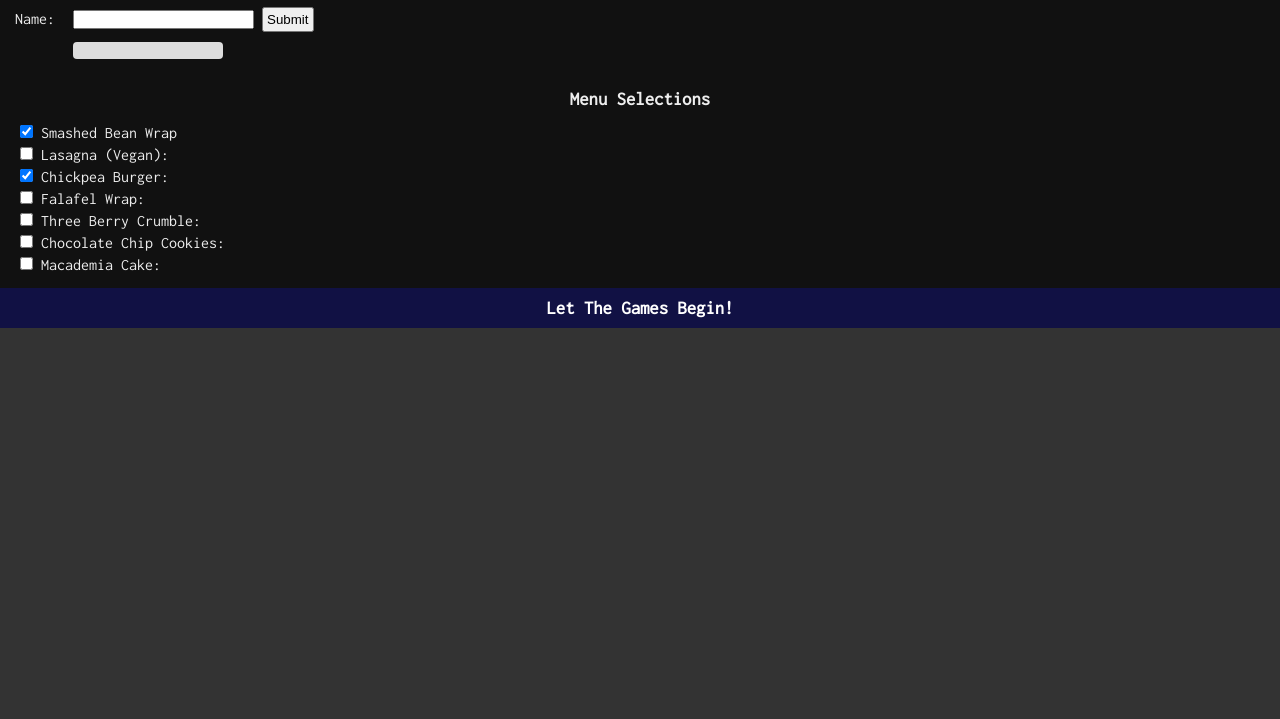
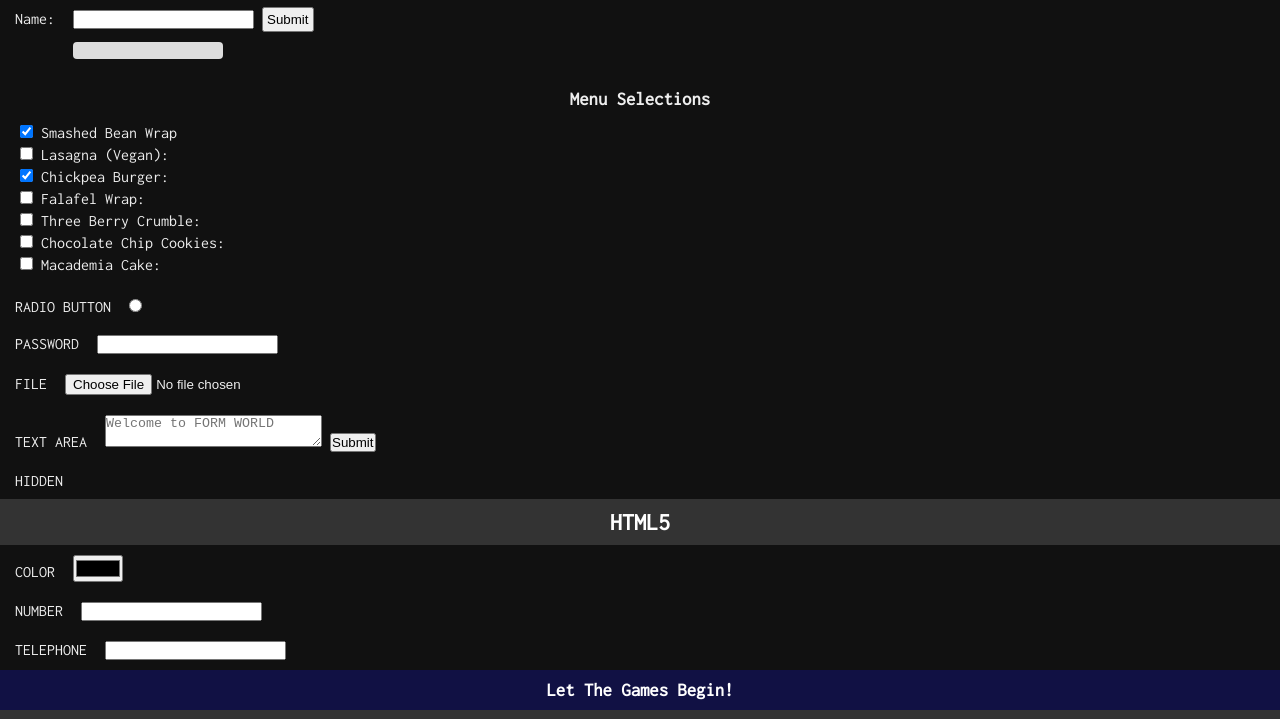
Before and after one commit to ArchieAtOrigins/Forms-Practice, a plain HTML site: page index.html in a window 1280 px wide. Shown: the part 81-800 px from the top of the page. Drawn offline with Linux system fonts and the light colour scheme.

Commit message:
Added a lot of commenting to make it easier to navigate. Made somemore efforts on getting the checkbox array

```diff
--- a/index.html
+++ b/index.html
@@ -16,6 +16,8 @@
 			<button id="showAndTell" name="button">Show/Hide</button>
 		</div>
 		<section id="showNoShow">
+
+			<!-- TEXT BOX -->
 			<div class="formBox">
 				<form name="txtbx" action="xxx">
 					<label for="textBox" class="label">Name: </label>
@@ -25,6 +27,7 @@
 				<p id="para1">&nbsp;</p>
 			</div>
 
+			<!-- CHECKBOX -->
 			<div class="formBox">
 				<form name="chkbx">
 					<h3>Menu Selections</h3>
@@ -59,13 +62,15 @@
 				</form>
 			</div>
 
-			<!-- <div class="formBox">
+			<!-- RADIO BUTTON -->
+			<div class="formBox">
 				<form id="rdo">
 					<label for="radio" class="label">RADIO BUTTON</label>
 					<input type="radio" name="radio">
 				</form>
 			</div>
 
+			<!-- PASSWORD -->
 			<div class="formBox">
 				<form id="pwd">
 					<label for="password" class="label">PASSWORD</label>
@@ -73,12 +78,15 @@
 				</form>
 			</div>
 
+			<!-- FILE -->
 			<div class="formBox">
 				<form id="fl">
 					<label for="file" class="label">FILE</label>
 					<input type="file" name="file">
 				</form>
 			</div>
+
+			<!-- TEXTAREA -->
 
 			<div class="formBox">
 				<form id="tstara">
@@ -88,6 +96,7 @@
 				</form>
 			</div>
 
+			<!-- HIDDEN -->
 			<div class="formBox">
 				<form id="hdn">
 					<label for="hidden" class="label">HIDDEN</label>
@@ -98,6 +107,8 @@
 
 				<h2>HTML5</h2>
 
+			<!-- COLOR -->
+
 			<div class="formBox">
 				<form id="clr">
 					<label for="color" class="label">COLOR</label>
@@ -105,19 +116,20 @@
 				</form>
 			</div>
 
+			<!-- NUMBER -->
 			<div class="formBox">
 				<form id="nmbr">
 					<label for="number" class="label">NUMBER</label>
 					<input type="number" name="number">
 				</form>
 			</div>
-
+			<!-- TELEPHONE -->
 			<div class="formBox">
 				<form id="tel">
 					<label for="telephone" class="label">TELEPHONE</label>
 					<input type="tel" name="telephone">
 				</form>
-			</div> -->
+			</div>
 		</section>
 		<footer>
 			<h3>Let The Games Begin!</h3>
--- a/script.js
+++ b/script.js
@@ -1,3 +1,4 @@
+// FORM WORLD
 // ShowHide functionality
 var sectionA = document.getElementById('showNoShow'); // section listener
 var buttonA = document.getElementById('showAndTell'); // button listener
@@ -10,7 +11,7 @@ var showHide = function() {
 		sectionA.className = 'show'
 	}
 }
-// Hide using style.display in js
+// Hide using alternate methos of style.display in js
 // var showHide = function() {
 // 	if(sectionA.style.display === 'none') {
 // 		sectionA.style.display = 'block';
@@ -22,13 +23,13 @@ var showHide = function() {
 buttonA.addEventListener('click', showHide);
 //***********************************************
 
+
+// TEXT BOX
 // Capture and output text box entry to paragraph
 //  Attach form to var
 var form1 = document.forms.txtbx;
-console.log(form1);
 // Attach input to var
 var input = form1.elements.textBox;
-console.log(input);
 
 var para1 = document.getElementById('para1');
 
@@ -40,14 +41,29 @@ function captureTxt(event) {
 	para1.appendChild(node);
 	event.preventDefault();
 }
+// End capture and output text to paragraph
 
+
+// CHECKBOX
 // Create an array from the checked items in the Menu Selection
-var choices = [];
-var form2 = document.forms.chkbx;
+// IN PROGRESS: considering adding eventlistener vs onchange, to capture changes of state of the checkboxes.
 
-for(var i = 0; i<form2.checkbox.length; i++) {
-	if(form2.checkbox[i].checked) {
-		choices.push(form2.checkbox[i].value);
+
+function updateArray() {
+
+	console.log(form2.checkbox.length);
+	var choices = [];
+	var form2 = document.forms.chkbx;
+
+	for(var i = 0; i<form2.checkbox.length; i++) {
+		if(form2.checkbox[i].checked == true) {
+			choices.push(form2.checkbox[i].value);
+		}
 	}
+	// chkbx.addEventListener('change', updateArray);
+
+	console.log(choices);
 }
-console.log(choices);
+updateArray();
+// End create array from checked items
+//************************************
```
